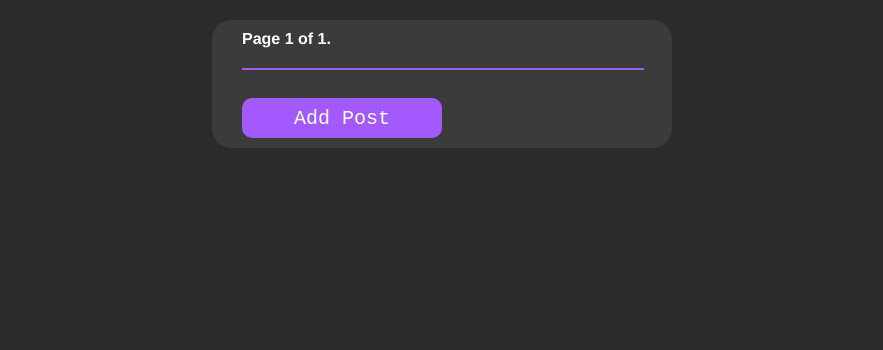
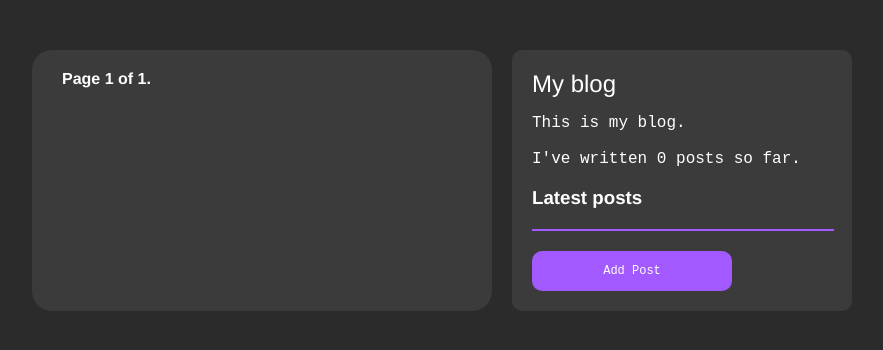
Before and after one commit to MuizValiyev/Blog, a Django app: page / in a window 1280 px wide. Shown: the top 350 px of the page, without its empty margins (198-1081 px from the left). Run offline with Django 4.2, Linux system fonts and the light colour scheme; data that the repository does not hold is empty.

Commit message:
add lastet posts and fix style

```diff
--- a/main/static/css/style.css
+++ b/main/static/css/style.css
@@ -1,8 +1,7 @@
 body {
     margin:0;
-    padding:0;
     font-family:helvetica, sans-serif;
-    padding: 20px 0px 0px 0px;
+    padding: 0;
 }
 
 p{
@@ -14,7 +13,7 @@ a {
     color:#A259FF;
     text-decoration:none;
     font-family:'Courier New', Courier, monospace;
-    font-size: 20px;
+    font-size: 12px;
 }
 
 h1 {
@@ -32,14 +31,14 @@ h2 {
     display: flex;
     flex-direction: column;
     width:400px;
-    padding:10px 30px 10px 30px;
+    padding: 20px 30px;
     background-color: #3b3b3b;
     border-radius: 20px;
 }
 
 #sidebar {
     float:right;
-    width:30%;
+    width:300px;
     padding:10px;
     background:#666;
     height:100%;
--- a/main/templates/main/base.html
+++ b/main/templates/main/base.html
@@ -1,16 +1,36 @@
+{% load blog_tags %}
 {% load static %}
+
 <!DOCTYPE html>
-<html lang="en">
+<html lang="en" style="background-color: #2b2b2b; display: flex; flex-direction: column; justify-content: space-between;">
+
 <head>
     <meta charset="UTF-8">
     <meta name="viewport" content="width=device-width, initial-scale=1.0">
-    <title>{% block title %} {% endblock %}</title>
-    <link rel="stylesheet" href="{% static 'css/style.css' %}">
+    <title>{% block title %}{% endblock %}</title>
+    <link href="{% static "css/style.css" %}" rel="stylesheet">
 </head>
-<body style="background-color: #2b2b2b; display: flex; justify-content: center;align-items: center;">
-    <div id="content" >
+
+<body style="padding: 50px 0px 0px 0px; display: flex; flex-direction: row; gap: 20px; justify-content: center;">
+    <div id="content">
         {% block content %}
         {% endblock %}
     </div>
+    <div id="sidebar" style="background-color: #3b3b3b; border-radius: 10px; width: 300px; padding: 20px;">
+        <h2 style="margin: 0;">My blog</h2>
+        <p>
+            This is my blog.
+            <br><br>
+            I've written {% total_posts %} posts so far.
+            </p>
+            <h3 style="color: #fff;">Latest posts</h3>
+            {% show_latest_posts 3 %}
+
+            <hr style="width: 100%; border: 1px solid #A259FF; margin-top: 20px;">
+            <a href="{% url 'main:add' %}" style="display: flex; width: 200px;height: 40px; border-radius: 10px;background-color: #A259FF; justify-content: center;align-items: center; margin-top: 20px;">
+                <p style="color: #fff;">Add Post</p>
+            </a>
+    </div>
 </body>
+
 </html>
--- /dev/null
+++ b/main/templates/main/posts/latest_posts.html
@@ -0,0 +1,7 @@
+<ul>
+    {% for post in latest_posts %}
+    <li style="color: #fff;">
+        <a href="{{ post.get_absolute_url }}">{{ post.title }}</a>
+    </li>
+    {% endfor %}
+</ul>
--- a/main/templates/main/posts/list.html
+++ b/main/templates/main/posts/list.html
@@ -14,7 +14,7 @@
 {% for post in posts %}
 
 <h2>
-    <a style="color: #A259FF;" href="{{ post.get_absolute_url }}">
+    <a style="color: #A259FF; font-size: 20px;" href="{{ post.get_absolute_url }}">
         {{ post.title }}
     </a>
 </h2>
@@ -35,9 +35,4 @@
     {% endfor %}
     {% include 'main/paginator.html' with page=posts %}
 
-    <hr style="width: 100%; border: 1px solid #A259FF; margin-top: 20px;">
-
-    <a href="{% url 'main:add' %}" style="display: flex; width: 200px;height: 40px; border-radius: 10px;background-color: #A259FF; justify-content: center;align-items: center; margin-top: 20px;">
-        <p style="color: #fff;">Add Post</p>
-    </a>
     {% endblock %}
--- /dev/null
+++ b/main/templatetags/blog_tags.py
@@ -0,0 +1,16 @@
+from django import template
+from ..models import Post
+
+
+register = template.Library()
+
+
+@register.simple_tag
+def total_posts():
+    return Post.published.count()
+
+
+@register.inclusion_tag('main/posts/latest_posts.html')
+def show_latest_posts(count=5):
+    latest_posts = Post.published.order_by('-publish')[:count]
+    return {'latest_posts': latest_posts}
```
Also changed, not shown: main/templatetags/__init__.py (added), main/views.py (line endings or trailing spaces).
